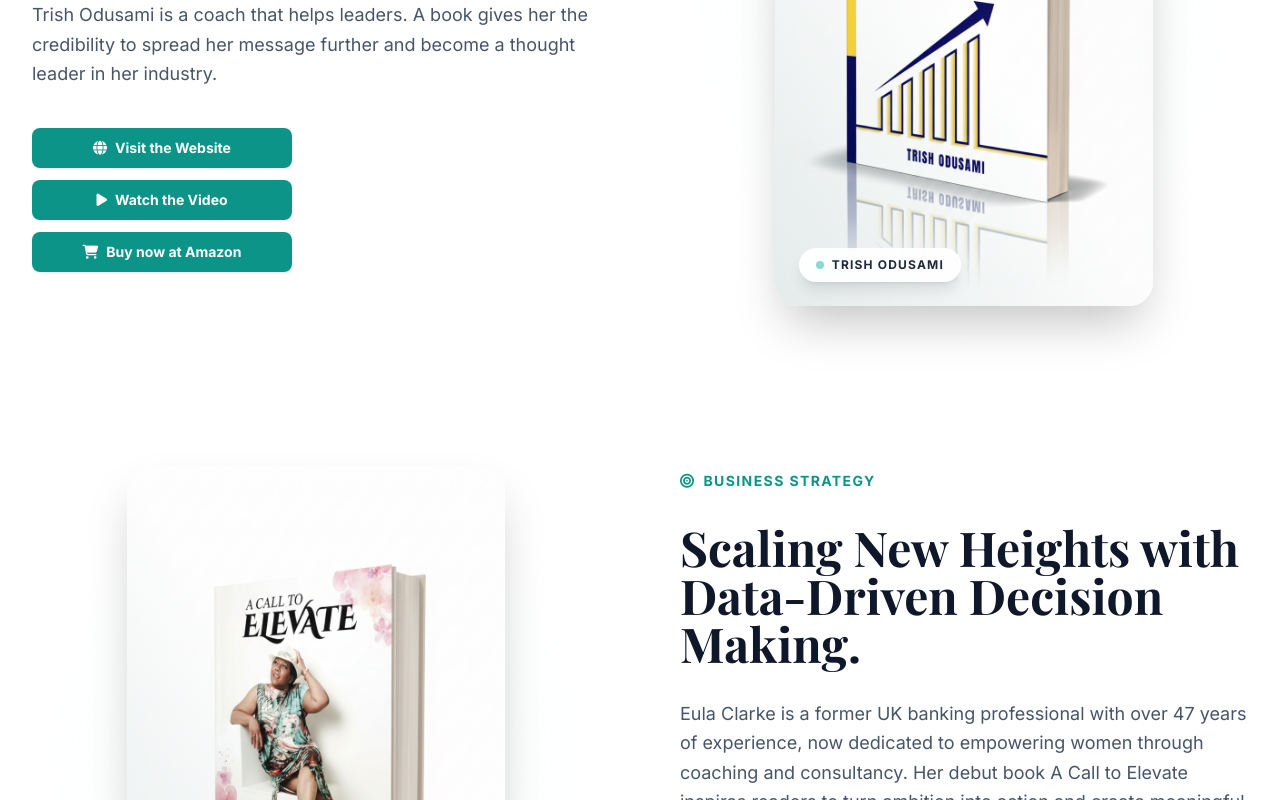
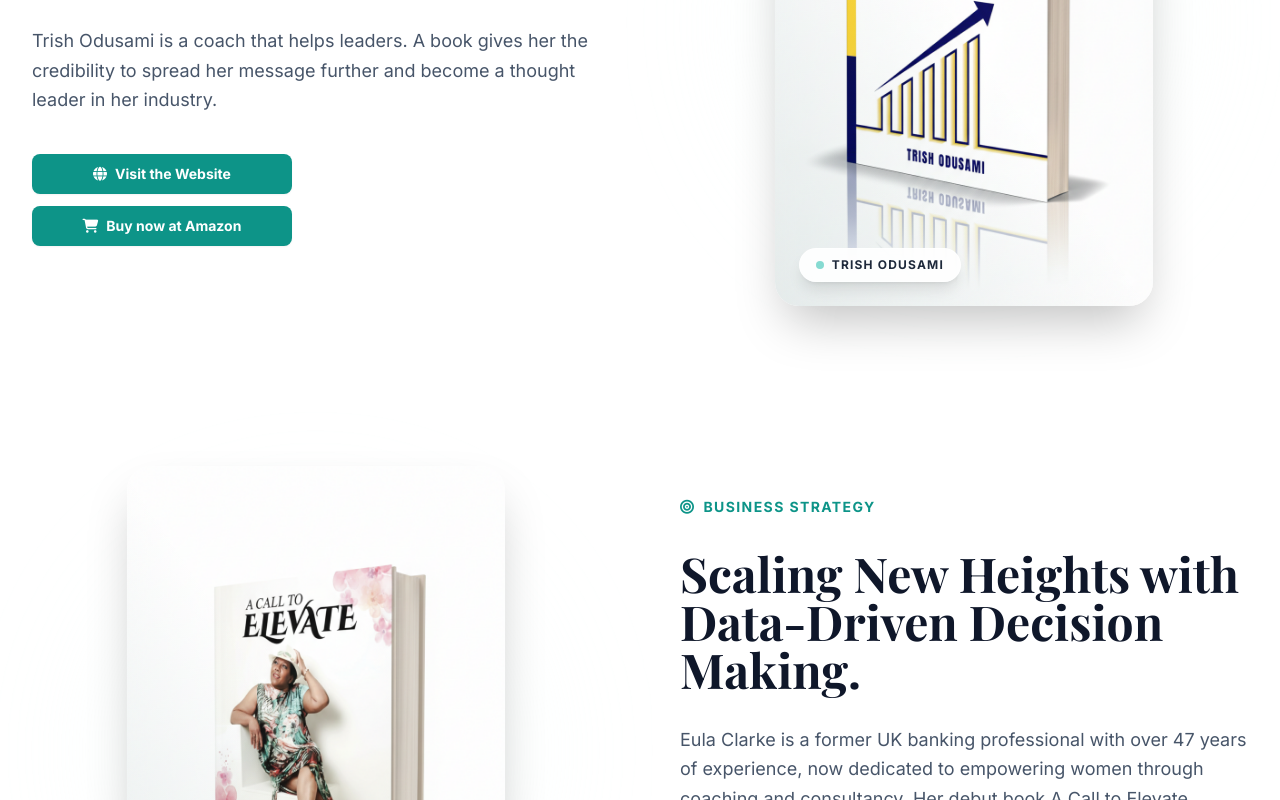
Before and after one commit to musharraf1487/aartecpublishing, a React (Vite) app: page / in a window 1280 px wide. Shown: the part 4820-5620 px from the top of the page. Built offline with nearby package versions, Linux system fonts and the light colour scheme.

Commit message:
last removal

```diff
--- a/components/Testimonials.tsx
+++ b/components/Testimonials.tsx
@@ -126,18 +126,6 @@ const Testimonials: React.FC = () => {
                   </a>
                 )}
 
-                {item.videoUrl && (
-                  <a
-                    href={item.videoUrl}
-                    target="_blank"
-                    rel="noopener noreferrer"
-                    className="flex items-center justify-center space-x-2 bg-teal-600 text-white px-5 py-2.5 rounded-lg text-sm font-bold hover:bg-teal-700 transition-all shadow-sm hover:shadow-md active:scale-[0.98]"
-                  >
-                    <i className="fas fa-play"></i>
-                    <span>Watch the Video</span>
-                  </a>
-                )}
-
                 {item.amazonUrl && (
                   <a
                     href={item.amazonUrl}
--- a/metadata.json
+++ b/metadata.json
@@ -1,5 +1,7 @@
 {
   "name": "Aartec Publishing",
+  "homepage": "https://aartecpublishing.com",
+
   "description": "A high-converting one-page platform for entrepreneurs and executives to ghostwrite bestsellers, deploy elite teams, and build a lasting legacy.",
   "requestFramePermissions": [
     "camera",
--- a/package.json
+++ b/package.json
@@ -1,5 +1,5 @@
 {
-  "name": "aartec-ecosystem---authority-&-legacy-platform",
+  "name": "Aartec Publishing",
   "private": true,
   "version": "0.0.0",
   "type": "module",
```
